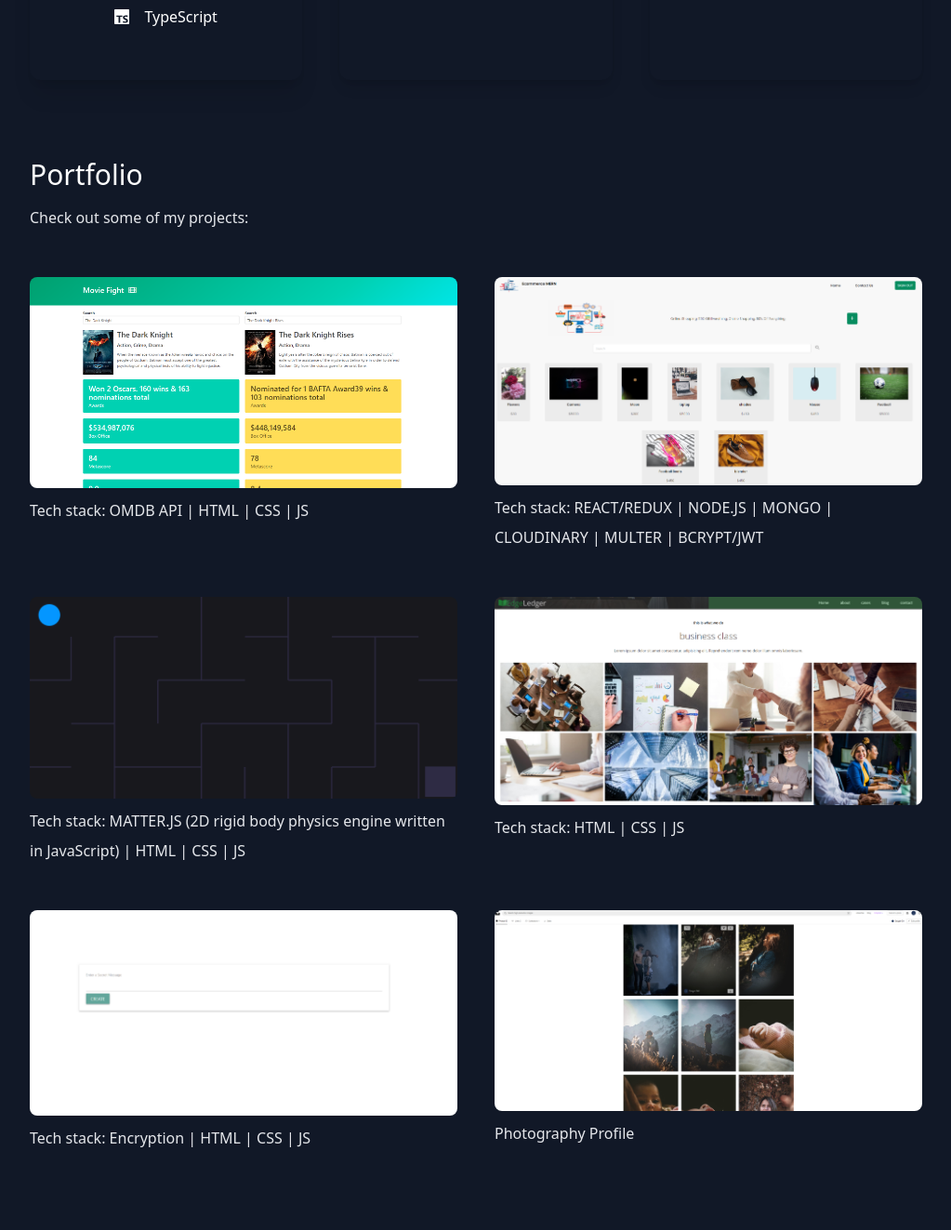
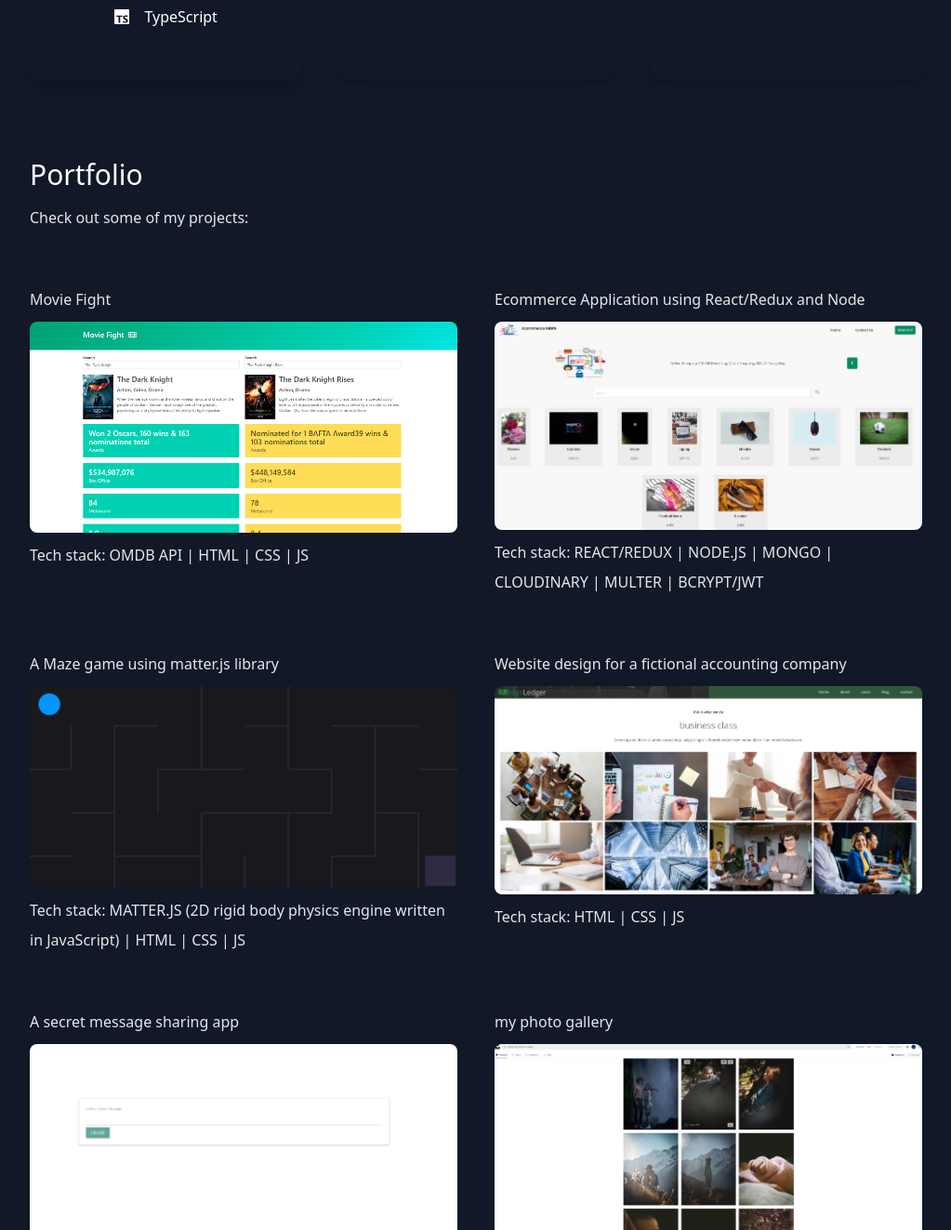
Before and after one commit to saugat-15/portfolio-react, a Next.js app: page / in a window 1280 px wide. Shown: the part 1756-3079 px from the top of the page at 93% size, without its empty margins (128-1151 px from the left). Built offline with nearby package versions, Linux system fonts and the light colour scheme.

Commit message:
Project Descriptions added for portfolio

```diff
--- a/src/pages/index.tsx
+++ b/src/pages/index.tsx
@@ -229,6 +229,9 @@ export default function Home() {
           </div>
           <div className="flex flex-col gap-10 py-10 lg:flex-row lg:flex-wrap">
             <div className="basis-1/3 flex-1 ">
+            <p className="text-md py-2 leading-8 text-gray-800 dark:text-gray-200">
+                Movie Fight
+              </p>
               <Link href="https://moviefightapi.netlify.app/" target="_blank">
                 <Image
                   alt=""
@@ -242,6 +245,9 @@ export default function Home() {
               </p>
             </div>
             <div className="basis-1/3 flex-1">
+            <p className="text-md py-2 leading-8 text-gray-800 dark:text-gray-200">
+                Ecommerce Application using React/Redux and Node
+              </p>
               <Link href="https://ecommerce-node.netlify.app/" target="_blank">
                 <Image
                   alt=""
@@ -256,6 +262,9 @@ export default function Home() {
               </p>
             </div>
             <div className="basis-1/3 flex-1">
+            <p className="text-md py-2 leading-8 text-gray-800 dark:text-gray-200">
+                A Maze game using matter.js library
+              </p>
               <Link href="https://matterjslib.netlify.app/" target="_blank">
                 <Image
                   alt=""
@@ -270,6 +279,9 @@ export default function Home() {
               </p>
             </div>
             <div className="basis-1/3 flex-1">
+            <p className="text-md py-2 leading-8 text-gray-800 dark:text-gray-200">
+                Website design for a fictional accounting company
+              </p>
               <Link href="https://projectedgeledger.netlify.app/#home" target="_blank">
                 <Image
                   alt=""
@@ -283,6 +295,9 @@ export default function Home() {
               </p>
             </div>
             <div className="basis-1/3 flex-1">
+            <p className="text-md py-2 leading-8 text-gray-800 dark:text-gray-200">
+                A secret message sharing app
+              </p>
               <Link href="https://messagesharing.netlify.app/" target="_blank">
                 <Image
                   alt=""
@@ -296,6 +311,9 @@ export default function Home() {
               </p>
             </div>
             <div className="basis-1/3 flex-1">
+            <p className="text-md py-2 leading-8 text-gray-800 dark:text-gray-200">
+                my photo gallery
+              </p>
               <Link href="https://unsplash.com/@saugat151" target="_blank">
                 <Image
                   alt=""
```
